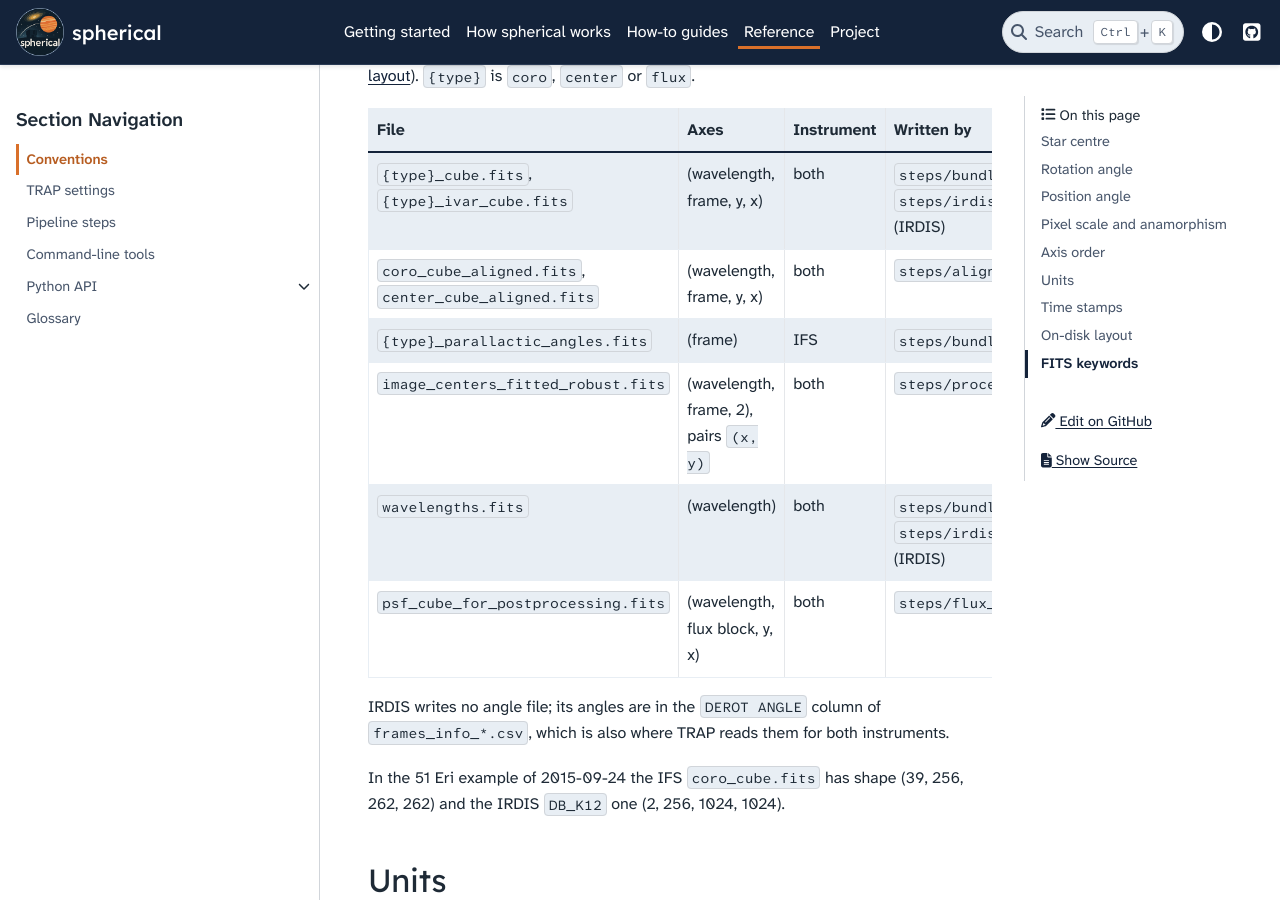
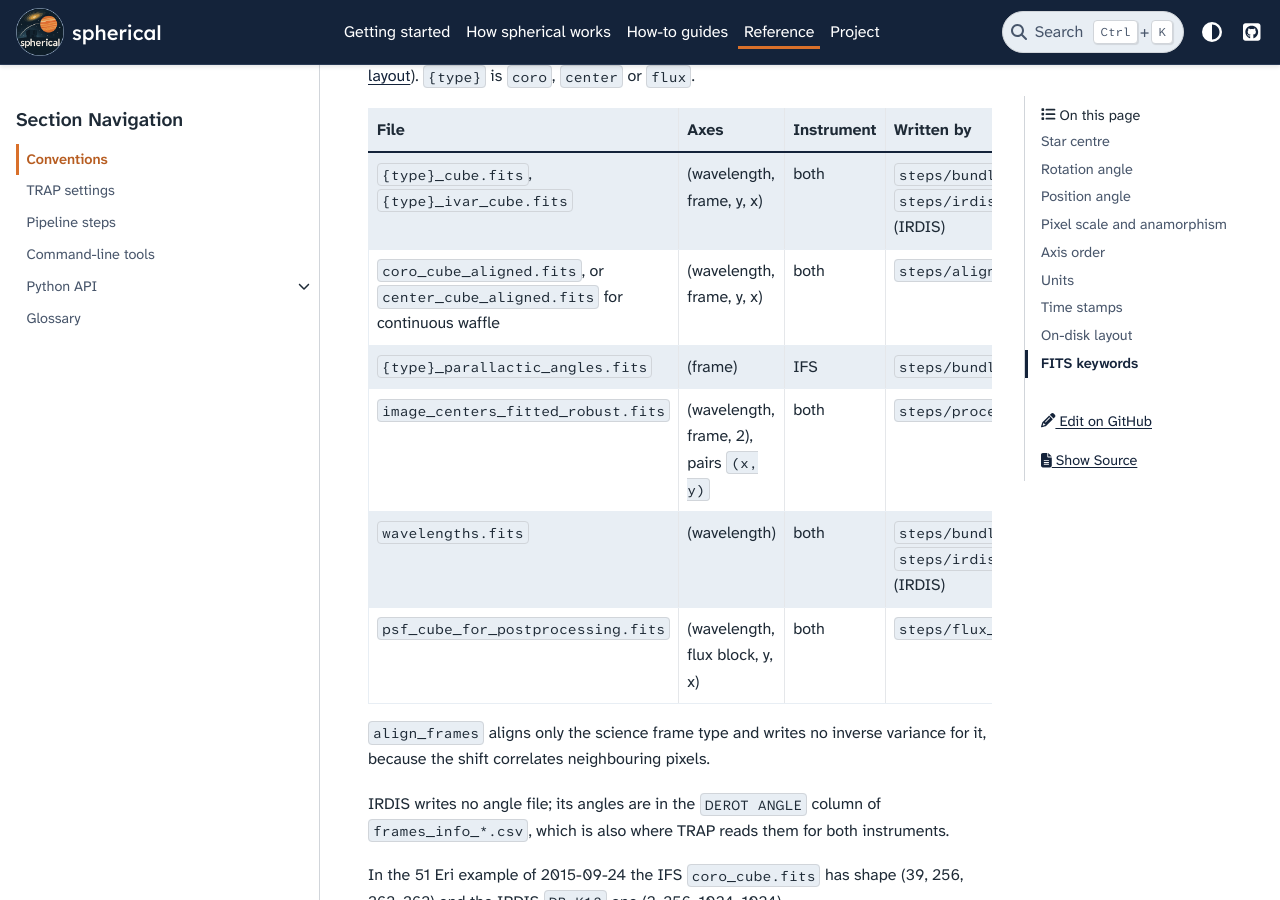
Before and after one commit to m-samland/spherical, a Sphinx documentation site: the page built from docs/reference/conventions.md, in a window 1280 px wide and 900 px high, scrolled down 2514 px. Built offline with Sphinx 7.4.7 and the PyData theme 0.15.4, drawn with Linux system fonts in a browser that asks for light colours; pages that are not in the unit, such as notebooks, are missing from menus.

Commit message:
Say that align_frames writes only the science-type cube (#196)

```diff
--- a/docs/reference/conventions.md
+++ b/docs/reference/conventions.md
@@ -99,11 +99,14 @@ under `{method}/converted/` for IFS and `converted/` for IRDIS (see
 | File | Axes | Instrument | Written by |
 |---|---|---|---|
 | `{type}_cube.fits`, `{type}_ivar_cube.fits` | (wavelength, frame, y, x) | both | `steps/bundle_output.py` (IFS), `steps/irdis_preprocess.py` (IRDIS) |
-| `coro_cube_aligned.fits`, `center_cube_aligned.fits` | (wavelength, frame, y, x) | both | `steps/align_frames.py` |
+| `coro_cube_aligned.fits`, or `center_cube_aligned.fits` for continuous waffle | (wavelength, frame, y, x) | both | `steps/align_frames.py` |
 | `{type}_parallactic_angles.fits` | (frame) | IFS | `steps/bundle_output.py` |
 | `image_centers_fitted_robust.fits` | (wavelength, frame, 2), pairs `(x, y)` | both | `steps/process_centers.py` |
 | `wavelengths.fits` | (wavelength) | both | `steps/bundle_output.py` (IFS), `steps/irdis_preprocess.py` (IRDIS) |
 | `psf_cube_for_postprocessing.fits` | (wavelength, flux block, y, x) | both | `steps/flux_psf_calibration.py` |
+
+`align_frames` aligns only the science frame type and writes no inverse variance for
+it, because the shift correlates neighbouring pixels.
 
 IRDIS writes no angle file; its angles are in the `DEROT ANGLE` column of
 `frames_info_*.csv`, which is also where TRAP reads them for both instruments.
```
Also changed, not shown: docs/concepts/products.md (+3 -1 lines).
